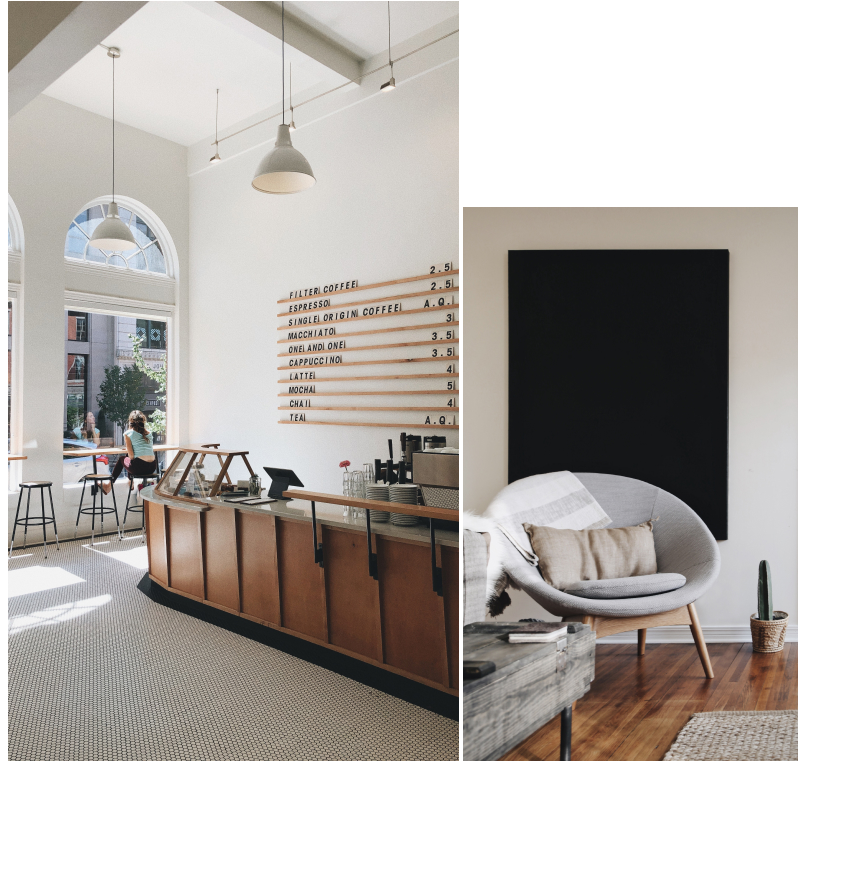
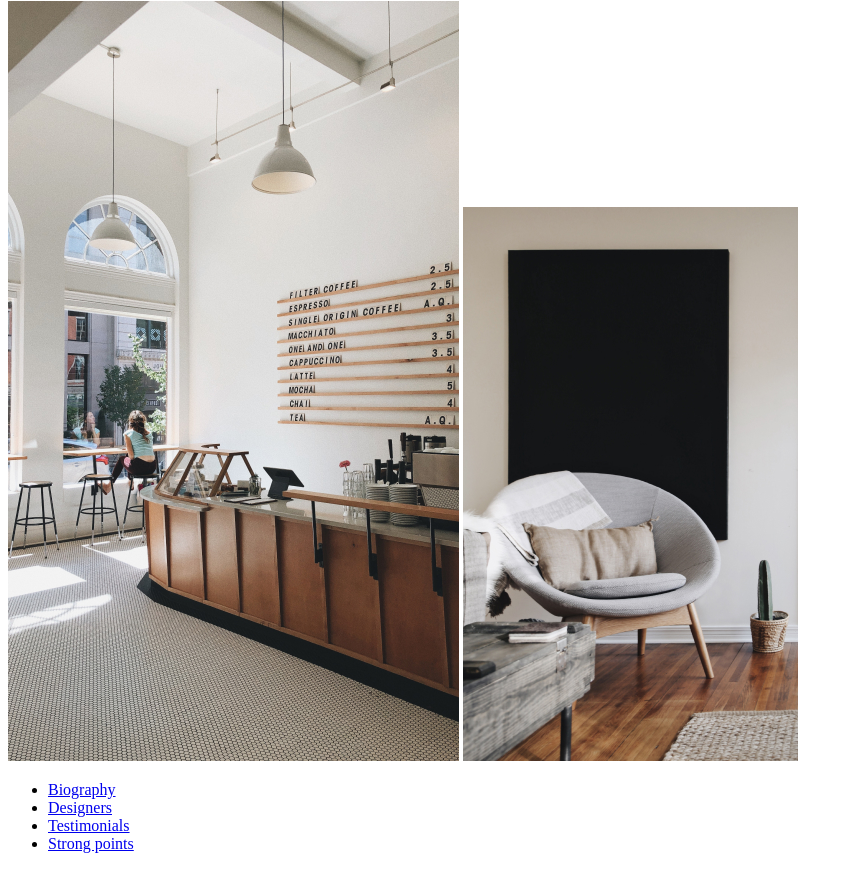
Before and after one commit to DenisAnisimovets/otus-css-anisimovets, a plain HTML site: page index.html in a window 1280 px wide. Shown: the part 6748-7617 px from the top of the page, without its empty margins (0-853 px from the left). Before the commit the page ends 7521 px from the top, so only its background shows below. Drawn offline with Linux system fonts and the light colour scheme.

Commit message:
add footer

```diff
--- a/index.html
+++ b/index.html
@@ -120,6 +120,16 @@
         <!--эта картинка в макете спрятана-->
         <img src="img/chair.jpg" alt="Chair and room Design">
       </section>
+      <footer>
+        <nav>
+            <ul>
+              <li><a href="#biography">Biography</a></li>
+              <li><a href="#designers">Designers</a></li>
+              <li><a href="#testimonials">Testimonials</a></li>
+              <li><a href="#strong points">Strong points</a></li>
+            </ul>
+          </nav>
+      </footer>
     </main>
   </body>
 
```
